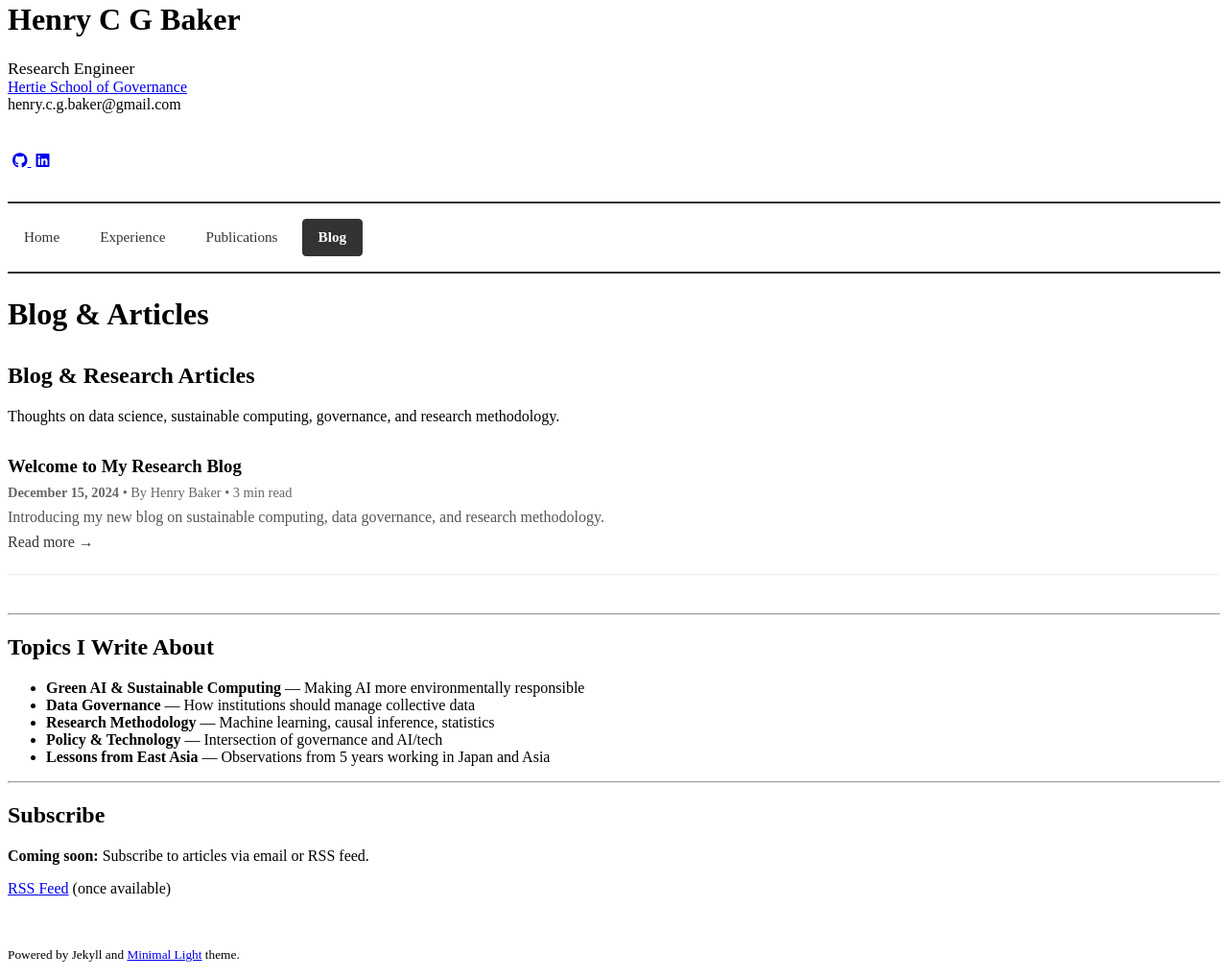
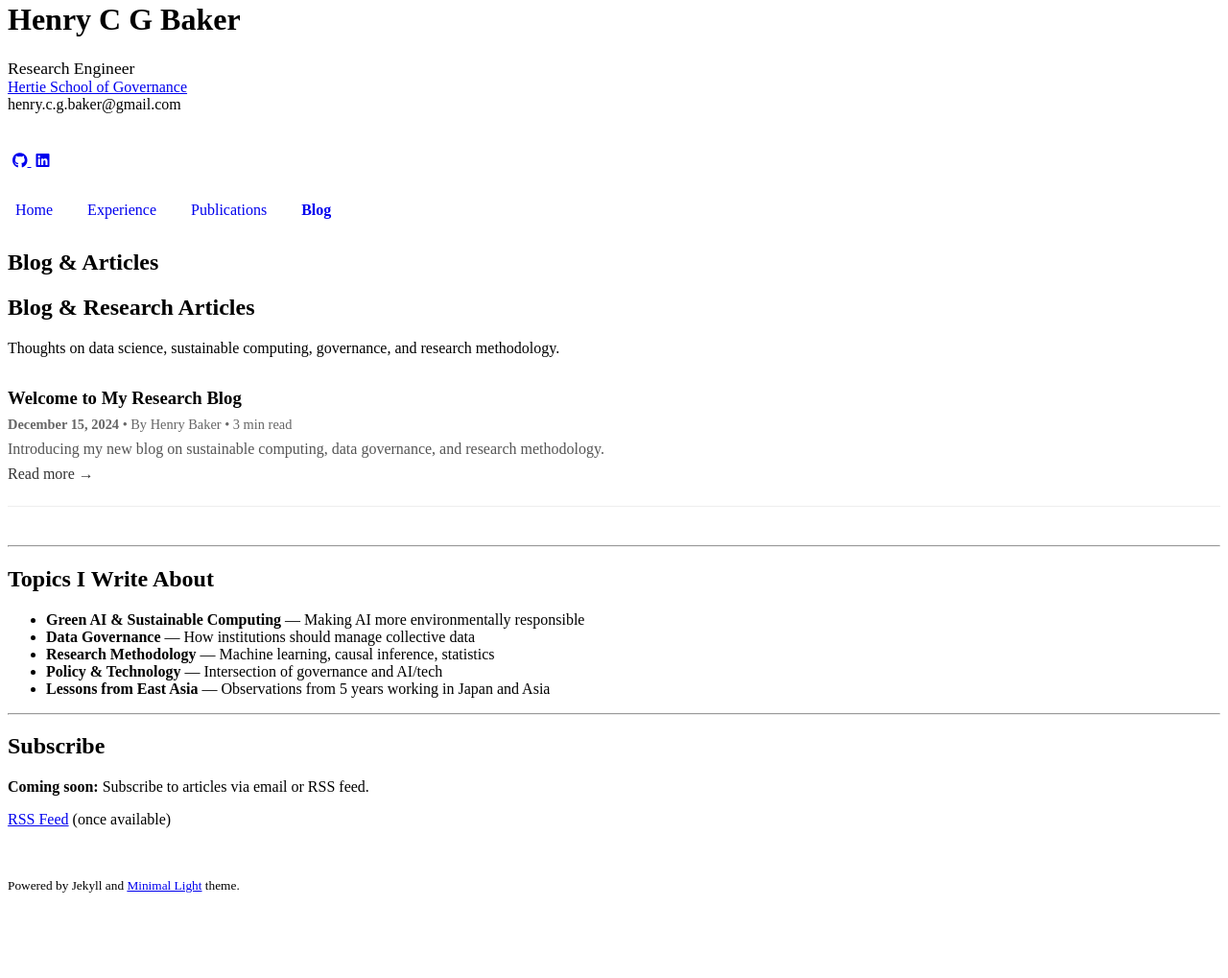
Before and after one commit to henrycgbaker/henrycgbaker.github.io, a Jekyll site: the page built from blog.md, in a window 1280 px wide. Shown: the part 331-1350 px from the top of the page at 96% size. Built offline with Jekyll 4.4.1, drawn with Linux system fonts in a browser that asks for light colours; some web fonts are replaced; a style sheet for code colours, icons or effects is not loaded; after the commit the page ends 1278 px from its top, so only the background shows below that.

Commit message:
Add navigation menu to both homepage and page layouts with minimal CSS
- Added navigation menu (Home, Experience, Publications, Blog) to homepage.html
- Added navigation menu to page.html for consistency
- Simple, clean CSS styling for navigation that won't conflict with theme
- Active page is indicated with bold font weight
- Navigation appears in header after social icons

```diff
--- a/_layouts/page.html
+++ b/_layouts/page.html
@@ -42,75 +42,18 @@
     <link rel="stylesheet" href="./assets/css/dark-mode-toggle.css">
 
     <style>
-      /* Navigation menu styles */
       .page-navigation {
-        margin: 2rem 0 1.5rem 0;
-        padding: 1rem 0;
-        border-top: 2px solid #333;
-        border-bottom: 2px solid #333;
-        display: flex;
-        gap: 0.5rem;
-        flex-wrap: wrap;
-        align-items: center;
+        margin: 1.5rem 0;
+        padding: 0.5rem 0;
       }
 
       .page-navigation a {
-        padding: 0.6rem 1rem;
+        margin-right: 1rem;
         text-decoration: none;
-        color: #333;
-        font-weight: 500;
-        font-size: 0.95rem;
-        border-radius: 4px;
-        transition: all 0.2s ease;
-        display: inline-block;
-        border: 1px solid transparent;
-      }
-
-      .page-navigation a:hover {
-        background-color: #f5f5f5;
-        color: #000;
-        border: 1px solid #ddd;
+        padding: 0.25rem 0.5rem;
       }
 
       .page-navigation a.active {
-        background-color: #333;
-        color: #fff;
-        font-weight: 600;
-        border: 1px solid #333;
-      }
-
-      /* Dark mode navigation styles */
-      @media (prefers-color-scheme: dark) {
-        .page-navigation {
-          border-top-color: #555;
-          border-bottom-color: #555;
-        }
-
-        .page-navigation a {
-          color: #ccc;
-        }
-
-        .page-navigation a:hover {
-          background-color: #2a2a2a;
-          color: #fff;
-          border: 1px solid #555;
-        }
-
-        .page-navigation a.active {
-          background-color: #444;
-          color: #fff;
-          border: 1px solid #666;
-        }
-      }
-
-      /* Breadcrumb/page title styling */
-      .page-header {
-        margin-bottom: 2rem;
-      }
-
-      .page-title {
-        margin: 0 0 0.5rem 0;
-        font-size: 2rem;
         font-weight: bold;
       }
     </style>
```
Also changed, not shown: _layouts/homepage.html (+25 -1 lines).
